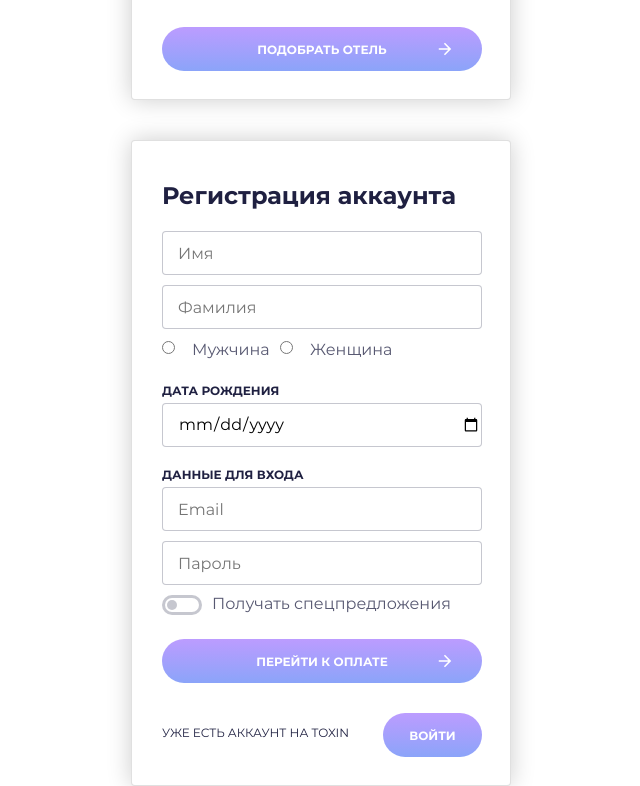
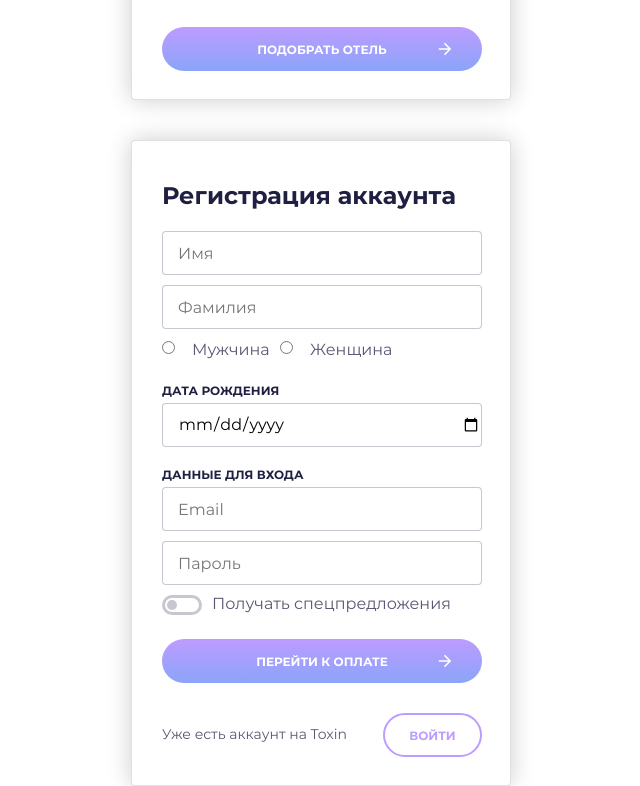
Before and after one commit to Morfiy559/second-task, a website built with webpack: page src/index.pug in a window 1280 px wide. Shown: the part 424-1210 px from the top of the page, without its empty margins (9-649 px from the left). Built offline with nearby package versions, Linux system fonts and the light colour scheme.

Commit message:
change style of button in register block

```diff
--- a/src/scss/style.scss
+++ b/src/scss/style.scss
@@ -374,18 +374,17 @@ body {
       }
       &:nth-child(15){
         top: 584px;
-        color: #1F2041;
-        font-size: 12px;
-        line-height: 15px;
-        /* identical to box height */
-
-        text-transform: uppercase;
+        font-size: 14px;
+        line-height: 18px;
       }
       &:nth-child(16){
         top: 572px;
         left: 251px;
         width: 99px;
         height: 44px;
+        background: rgba(0, 0, 0, 0);
+        color: #BC9CFF;
+        border: 2px #BC9CFF solid;
       }
     }
 
```
Also changed, not shown: build/main.css, build/main.js.
